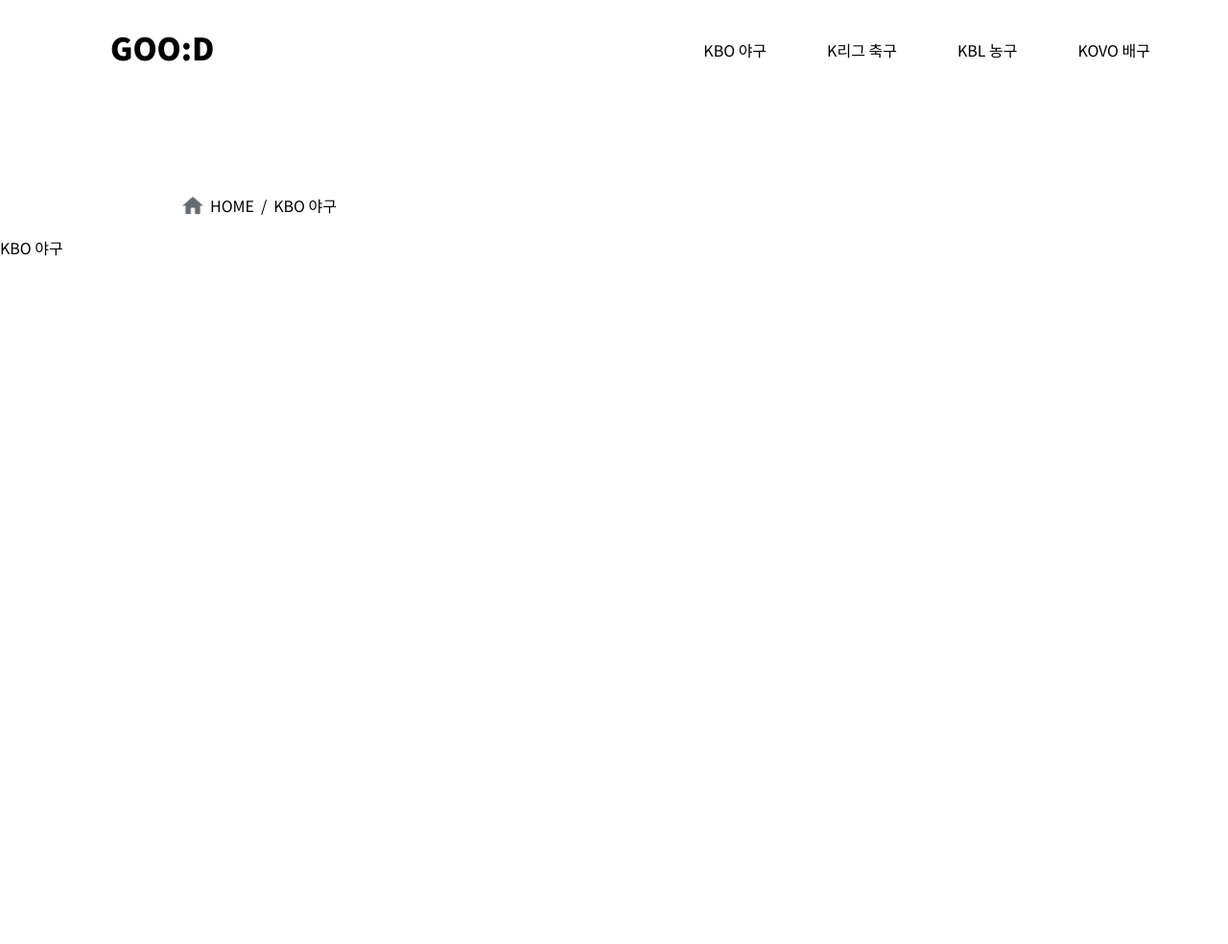
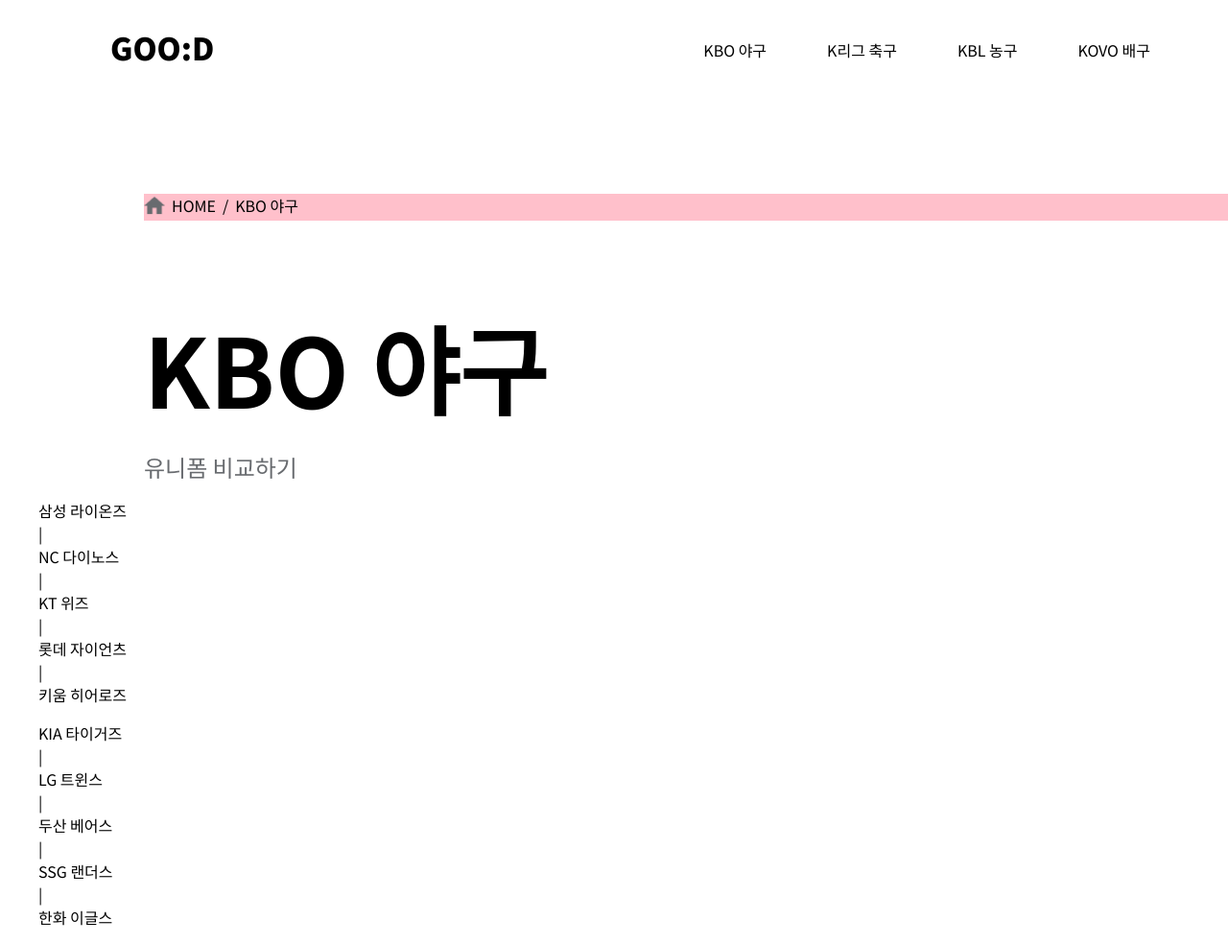
Before and after one commit to syulyi/goods-project, a Django app: page /board/kbo/ in a window 1280 px wide; the page is wider, and only the part inside the window is pictured. Shown: that part at 96% size. Before the commit the page ends 267 px from the top of that part, so only its background shows below. Run offline with Django 5.2, Linux system fonts and the light colour scheme.

Commit message:
12-12(1). kbo 구단 카테고리 html 추가

```diff
--- a/static/css/board_kbo.css
+++ b/static/css/board_kbo.css
@@ -3,3 +3,30 @@
     height: 22px;
     margin-Top: 1px;
 }
+
+.mainBox {
+    margin: 102px 0px 0px 150px;
+}
+
+.pathBox ul {
+    margin: 0;
+    padding: 0;
+    background-color: pink;
+}
+
+.mainText p {
+    margin: 80px 0px 0px 0px;
+    font-size: 100px;
+    font-style: normal;
+    font-weight: 700;
+    line-height: normal;
+}
+
+.kbo-text {
+    color: #686B6F;
+    font-family: Noto Sans KR;
+    font-size: 24px;
+    font-style: normal;
+    font-weight: 400;
+    margin: 14px 0px 0px;
+}
--- a/templates/board/board_kbo.html
+++ b/templates/board/board_kbo.html
@@ -17,8 +17,31 @@
                 <div class="mainText">
                     <p>KBO 야구</p>
                 </div>
+                <p class="kbo-text">유니폼 비교하기</p>
             </div>
-            <div>
+            <div class="category-kbo">
+                <ul class="category_kbo_1">
+                    <li>삼성 라이온즈</li>
+                    <li>|</li>
+                    <li>NC 다이노스</li>
+                    <li>|</li>
+                    <li>KT 위즈</li>
+                    <li>|</li>
+                    <li>롯데 자이언츠</li>
+                    <li>|</li>
+                    <li>키움 히어로즈</li>
+                </ul>
+                <ul class="category_kbo_2">
+                    <li>KIA 타이거즈</li>
+                    <li>|</li>
+                    <li>LG 트윈스</li>
+                    <li>|</li>
+                    <li>두산 베어스</li>
+                    <li>|</li>
+                    <li>SSG 랜더스</li>
+                    <li>|</li>
+                    <li>한화 이글스</li>
+                </ul>
 
             </div>
         </div>
```
